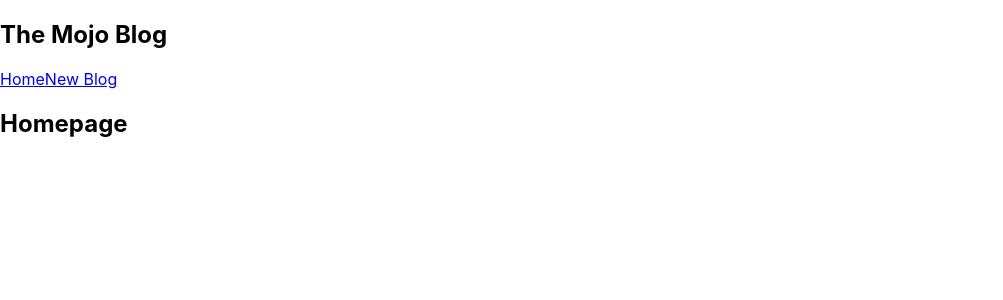
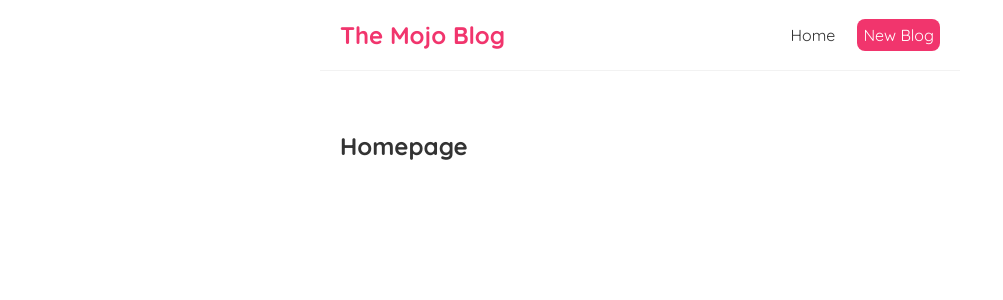
Before and after one commit to TheRealKiraAI/react-blog, a JavaScript app in the folder mojo-blog/: page / in a window 1280 px wide. Shown: the top 300 px of the page, without its empty margins (0-1003 px from the left). Built offline with nearby package versions, Linux system fonts and the light colour scheme; the HTML template or start-up script is replaced by a standard one.

Commit message:
wip: sample styling

```diff
--- a/mojo-blog/src/Navbar.js
+++ b/mojo-blog/src/Navbar.js
@@ -4,7 +4,11 @@
       <h1>The Mojo Blog</h1>
       <div className="links">
         <a href="/">Home</a>
-        <a href="/create">New Blog</a>
+        <a href="/create" style={{
+          color: "white",
+          backgroundColor: '#f1356d',
+          borderRadius: '8px'
+        }}>New Blog</a>
       </div>
     </nav>
   );
--- a/mojo-blog/src/index.css
+++ b/mojo-blog/src/index.css
@@ -1,13 +1,35 @@
-body {
+@import url('https://fonts.googleapis.com/css2?family=Quicksand:wght@300;400;500;600;700&display=swap');
+
+/* base styles */
+* {
   margin: 0;
-  font-family: -apple-system, BlinkMacSystemFont, 'Segoe UI', 'Roboto', 'Oxygen',
-    'Ubuntu', 'Cantarell', 'Fira Sans', 'Droid Sans', 'Helvetica Neue',
-    sans-serif;
-  -webkit-font-smoothing: antialiased;
-  -moz-osx-font-smoothing: grayscale;
+  font-family: "Quicksand";
+  color: #333;
 }
-
-code {
-  font-family: source-code-pro, Menlo, Monaco, Consolas, 'Courier New',
-    monospace;
+.navbar {
+  padding: 20px;
+  display: flex;
+  align-items: center;
+  max-width: 600px;
+  margin: 0 auto;
+  border-bottom: 1px solid #f2f2f2;
 }
+.navbar h1 {
+  color: #f1356d;
+}
+.navbar .links {
+  margin-left: auto;
+}
+.navbar a {
+  margin-left: 16px;
+  text-decoration: none;
+  padding: 6px;
+}
+.navbar a:hover {
+  color: #f1356d;
+}
+.content {
+  max-width: 600px;
+  margin: 40px auto;
+  padding: 20px;
+}
```
